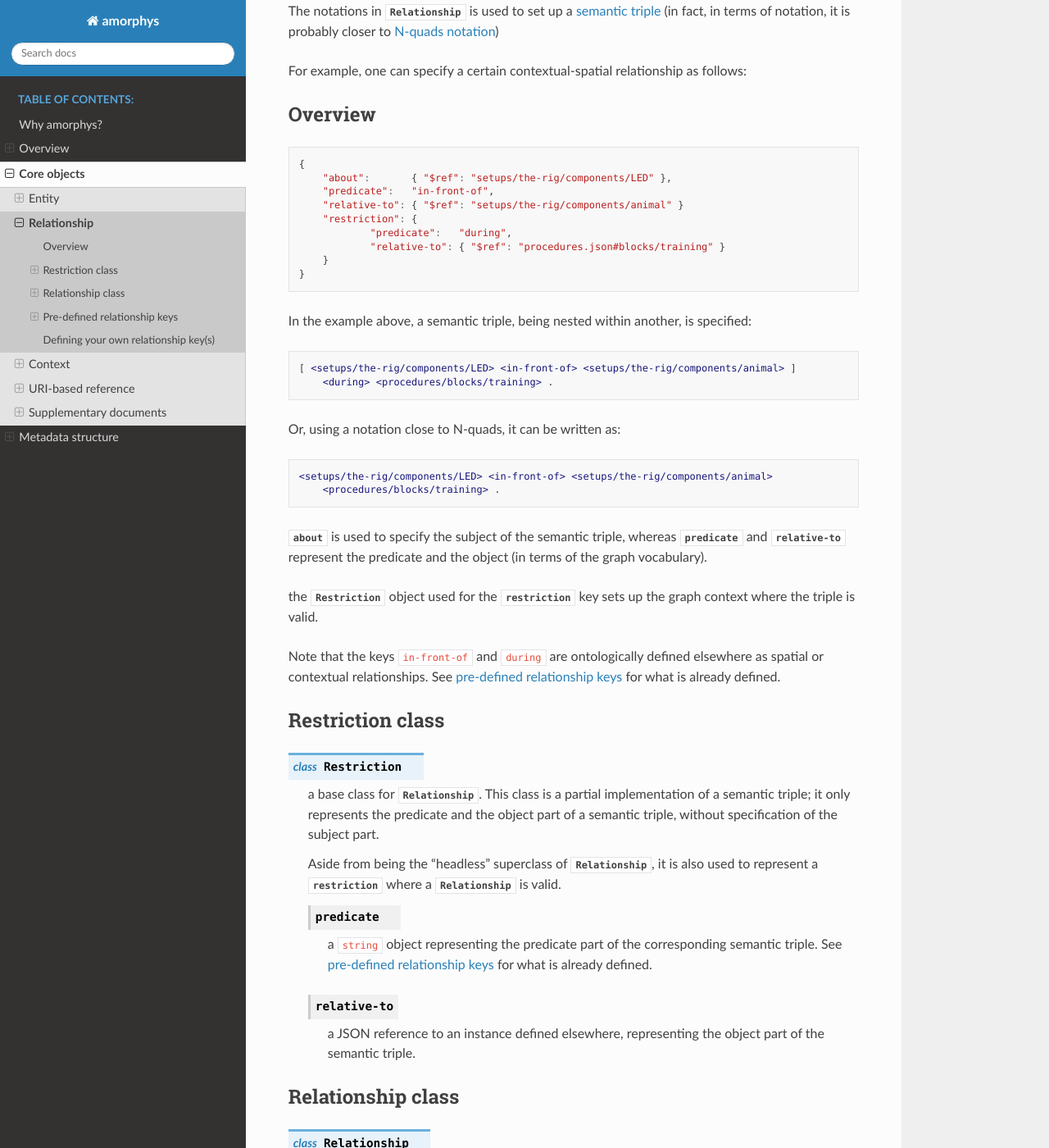
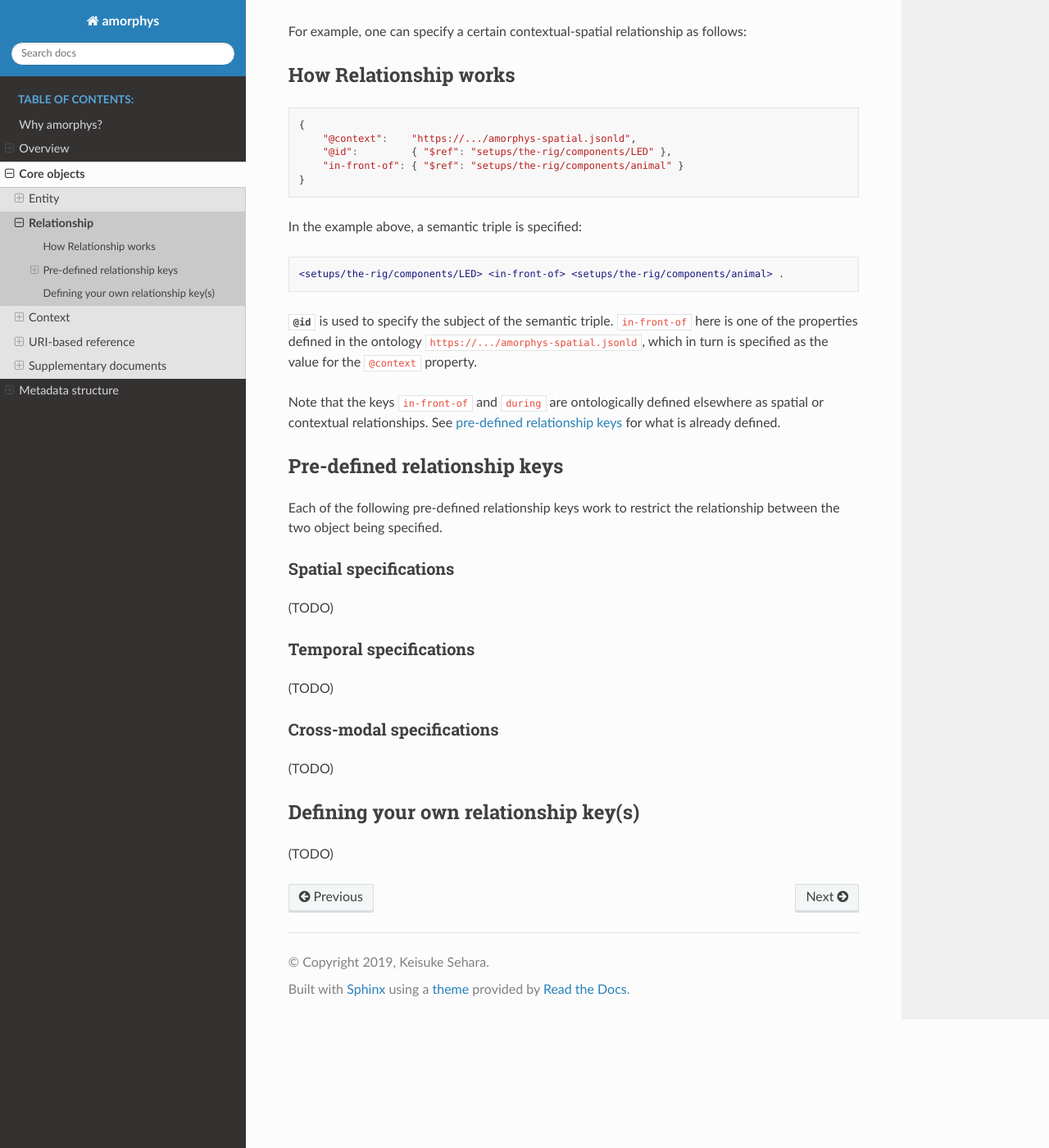
Before and after one commit to gwappa/amorphys, a Sphinx documentation site: the page built from docs/source/core/relationship.rst, in a window 1280 px wide and 1400 px high, scrolled down 484 px. Shown: the whole window at 82% size. Built offline with Sphinx 7.4.7 and the Read the Docs theme 2.0.0, drawn with Linux system fonts in a browser that asks for light colours; some of the changed text lies outside the part shown.

Commit message:
change Relationship to use JSON-LD

```diff
--- a/docs/source/core/relationship.rst
+++ b/docs/source/core/relationship.rst
@@ -7,101 +7,35 @@ Relationship
 The :py:class:`Relationship` is a class for JSON objects, and represents contextual relationships
 between two or more :py:class:`Entity` instances.
 
-The notations in :py:class:`Relationship` is used to set up a `semantic triple <https://en.wikipedia.org/wiki/Semantic_triple>`_
-(in fact, in terms of notation, it is probably closer to `N-quads notation <https://www.w3.org/TR/n-quads/>`_)
+The notations in :py:class:`Relationship` is based on the `JSON-LD <https://json-ld.org/>`_ semantics,
+and is used to set up a `semantic triple <https://en.wikipedia.org/wiki/Semantic_triple>`_.
 
 For example, one can specify a certain contextual-spatial relationship as follows:
 
-Overview
---------
+How Relationship works
+----------------------
 
 .. code-block:: JavaScript
 
     {
-        "about":       { "$ref": "setups/the-rig/components/LED" },
-        "predicate":   "in-front-of",
-        "relative-to": { "$ref": "setups/the-rig/components/animal" }
-        "restriction": {
-                "predicate":   "during",
-                "relative-to": { "$ref": "procedures.json#blocks/training" }
-        }
+        "@context":    "https://.../amorphys-spatial.jsonld",
+        "@id":         { "$ref": "setups/the-rig/components/LED" },
+        "in-front-of": { "$ref": "setups/the-rig/components/animal" }
     }
 
-In the example above, a semantic triple, being nested within another, is specified:
+In the example above, a semantic triple is specified:
 
 .. code-block:: turtle
 
-    [ <setups/the-rig/components/LED> <in-front-of> <setups/the-rig/components/animal> ]
-        <during> <procedures/blocks/training> .
+    <setups/the-rig/components/LED> <in-front-of> <setups/the-rig/components/animal> .
 
-Or, using a notation close to N-quads, it can be written as:
-
-.. code-block:: turtle
-
-    <setups/the-rig/components/LED> <in-front-of> <setups/the-rig/components/animal>
-        <procedures/blocks/training> .
-
-:py:attr:`about` is used to specify the subject of the semantic triple,
-whereas :py:attr:`predicate` and :py:attr:`relative-to` represent
-the predicate and the object (in terms of the graph vocabulary).
-
-the :py:class:`Restriction` object used for the :py:attr:`restriction` key
-sets up the graph context where the triple is valid.
+:py:attr:`@id` is used to specify the subject of the semantic triple.
+``in-front-of`` here is one of the properties defined in the ontology ``https://.../amorphys-spatial.jsonld``,
+which in turn is specified as the value for the ``@context`` property.
 
 Note that the keys ``in-front-of`` and ``during`` are ontologically defined
 elsewhere as spatial or contextual relationships.
 See :ref:`pre-defined relationship keys <relationship-keys>` for what is already defined.
-
-Restriction class
------------------
-
-.. py:class:: Restriction
-
-    a base class for :py:class:`Relationship`.
-    This class is a partial implementation of a semantic triple;
-    it only represents the predicate and the object part of a semantic triple,
-    without specification of the subject part.
-
-    Aside from being the "headless" superclass of :py:class:`Relationship`,
-    it is also used to represent a :py:attr:`restriction` where a :py:class:`Relationship` is valid.
-
-    .. py:attribute:: predicate
-
-        a ``string`` object representing the predicate part of the corresponding semantic triple.
-        See :ref:`pre-defined relationship keys <relationship-keys>` for what is already defined.
-
-    .. py:attribute:: relative-to
-
-        a JSON reference to an instance defined elsewhere, representing the
-        object part of the semantic triple.
-
-Relationship class
-------------------
-
-.. py:class:: Relationship
-
-    a ``Relationship`` object is used to describe a full semantic triple,
-    with the use of :py:attr:`about` representing its subject part.
-
-    In addition to :py:attr:`predicate` and :py:attr:`relative-to`,
-    ``Relationship`` must have the following attribute:
-
-    .. py:attribute:: about
-
-        a JSON reference to an instance defined elsewhere, representing the
-        subject part of the semantic triple.
-        It corresponds to the ``about`` XML attribute in the ``http://www.w3.org/1999/02/22-rdf-syntax-ns#`` namespace
-        (cf. `RDF 1.1 XML syntax <https://www.w3.org/TR/rdf-syntax-grammar/>`_).
-
-    Further, a ``Relationship`` object can have the following optional attribute:
-
-    .. py:attribute:: restriction
-
-        a :py:class:`Restriction` object that sets up the context where
-        this ``Relationship`` object is valid.
-
-        For the time being, only one :py:class:`Restriction` object is allowed
-        (i.e., use of an array is not allowed) here.
 
 .. _relationship-keys:
 
```
